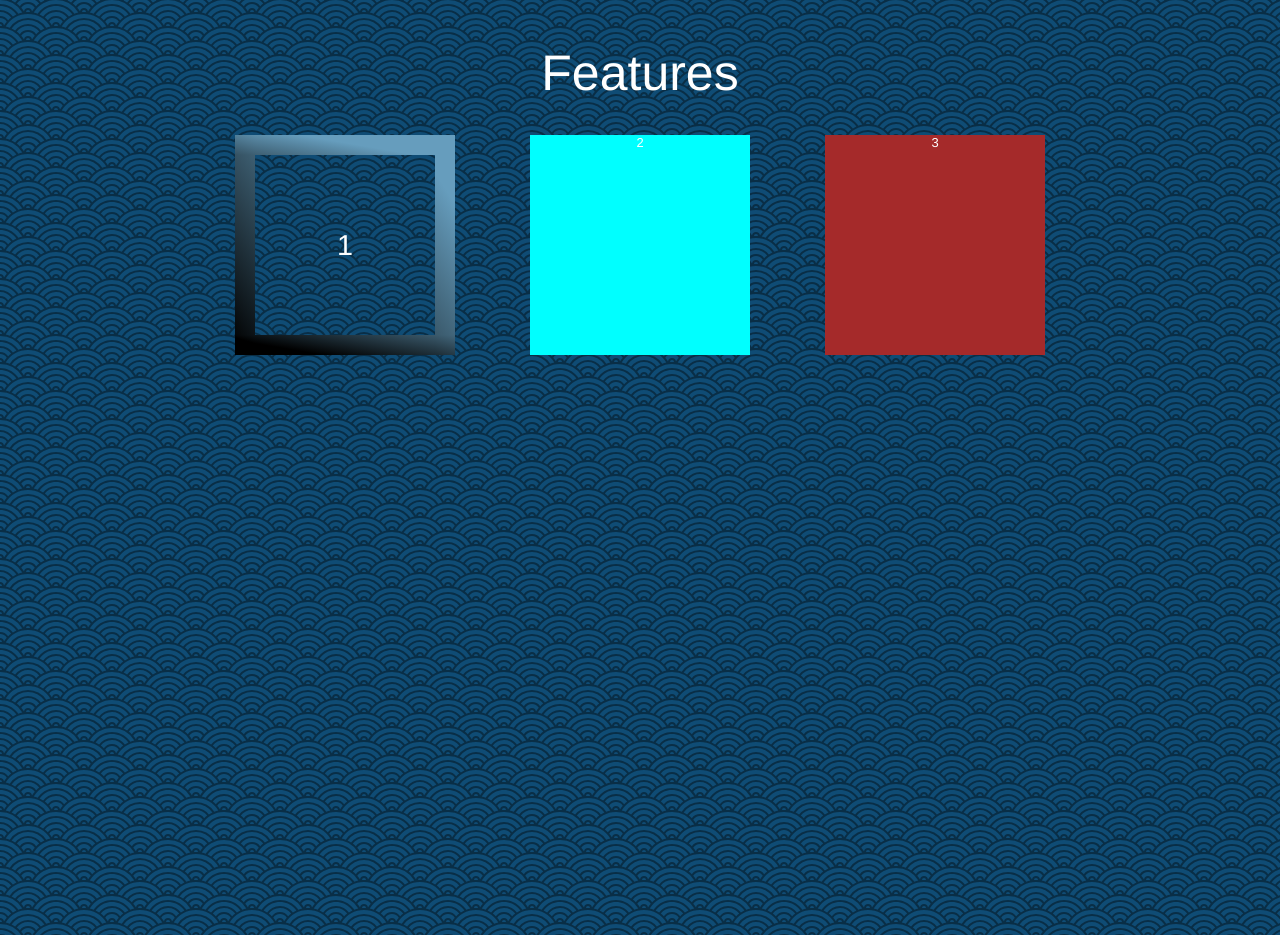
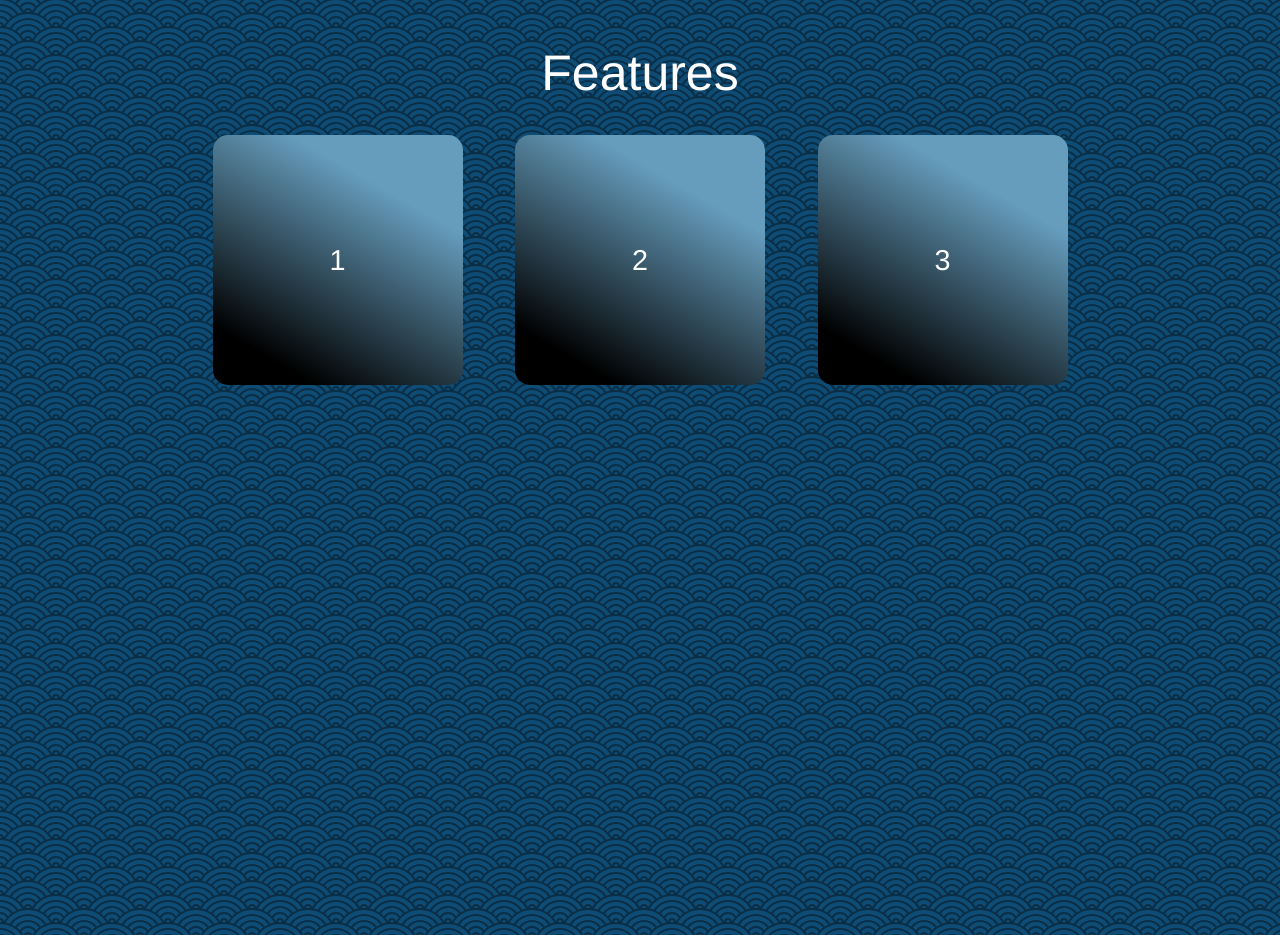
Before and after one commit to radicalkidd/mvp-landing-page, a React app: page / in a window 1280 px wide. Shown: the part 800-1735 px from the top of the page. Built offline with nearby package versions, Linux system fonts and the light colour scheme; the HTML template or start-up script is replaced by a standard one.

Commit message:
gradient styled feature boxes

```diff
--- a/client/src/components/Features.jsx
+++ b/client/src/components/Features.jsx
@@ -9,8 +9,8 @@ class Features extends Component {
       <div className="features-container">
         {/* <div className="feature-content"> */}
           <div className="f1 box-1">1</div>
-          <div className="f2">2</div>
-          <div className="f3">3</div>
+          <div className="f2 box-2">2</div>
+          <div className="f3 box-3">3</div>
           {/* <ul className="features-list">
             <li className="feature-item"><p>The standard Lorem Ipsum passage, used since the 1500s
 "Lorem ipsum dolor sit amet, consectetur adipiscing elit, sed do eiusmod tempor incididunt ut labore et dolore magna aliqua. Ut enim ad minim veniam, quis nostrud exercitation ullamco laboris nisi ut aliquip ex ea commodo consequat. Duis aute irure dolor in reprehenderit in voluptate velit esse cillum dolore eu fugiat nulla pariatur. Excepteur sint occaecat cupidatat non proident, sunt in culpa qui officia deserunt mollit anim id est laborum."</p></li>
--- a/client/src/styles/style.css
+++ b/client/src/styles/style.css
@@ -201,36 +201,64 @@ p, span, a, div {
 }
 
 .f1 {
-  width: 220px;
-  height: 220px;
+  width: 250px;
+  height: 250px;
   display: flex;
   align-items: center;
   justify-content: center;
   font-size: 2rem;
-  height: 220px;
   /* width: 220px;
   background: rgb(0,0,0); */
   /* background: linear-gradient(30deg, rgba(0,0,0,1) 15%, rgba(102,157,189,1) 75%); */
 }
 
-.box-1 {
-  border: 20px solid;
-  border-image: linear-gradient(30deg, rgba(0,0,0,1) 15%, rgba(102,157,189,1) 75%);
+.box-1{
+  /* border: 20px solid; */
+  background-image: linear-gradient(30deg, rgba(0,0,0,1) 15%, rgba(102,157,189,1) 75%);
   /* border-image-source: url(/url/to/some/fancy/image.jpg); */
-  border-image-slice: 60 30;
+  /* border-image-slice: 60 30; */
+  border-radius: 15px 15px 15px 15px;
+  -moz-border-radius: 15px 15px 15px 15px;
+  -webkit-border-radius: 15px 15px 15px 15px;
+  border: 0px solid #000000;
 }
 
 .f2 {
   background: aqua;
-  height: 220px;
-  width: 220px;
+  height: 250px;
+  width: 250px;
+  display: flex;
+  align-items: center;
+  justify-content: center;
+  font-size: 2rem;
+}
+
+.box-2{
+  background-image: linear-gradient(30deg, rgba(0,0,0,1) 15%, rgba(102,157,189,1) 75%);
+  border-radius: 15px 15px 15px 15px;
+  -moz-border-radius: 15px 15px 15px 15px;
+  -webkit-border-radius: 15px 15px 15px 15px;
+  border: 0px solid #000000;
 }
 
 .f3 {
   background: brown;
-  height: 220px;
-  width: 220px;
+  height: 250px;
+  width: 250px;
+  display: flex;
+  align-items: center;
+  justify-content: center;
+  font-size: 2rem;
 }
+
+.box-3{
+  background-image: linear-gradient(30deg, rgba(0,0,0,1) 15%, rgba(102,157,189,1) 75%);
+  border-radius: 15px 15px 15px 15px;
+  -moz-border-radius: 15px 15px 15px 15px;
+  -webkit-border-radius: 15px 15px 15px 15px;
+  border: 0px solid #000000;
+}
+
 /* .features-list {
   display: flex;
   flex-direction: row;
```
Also changed, not shown: 1 other file (tests, documents, lock files or other folders).
